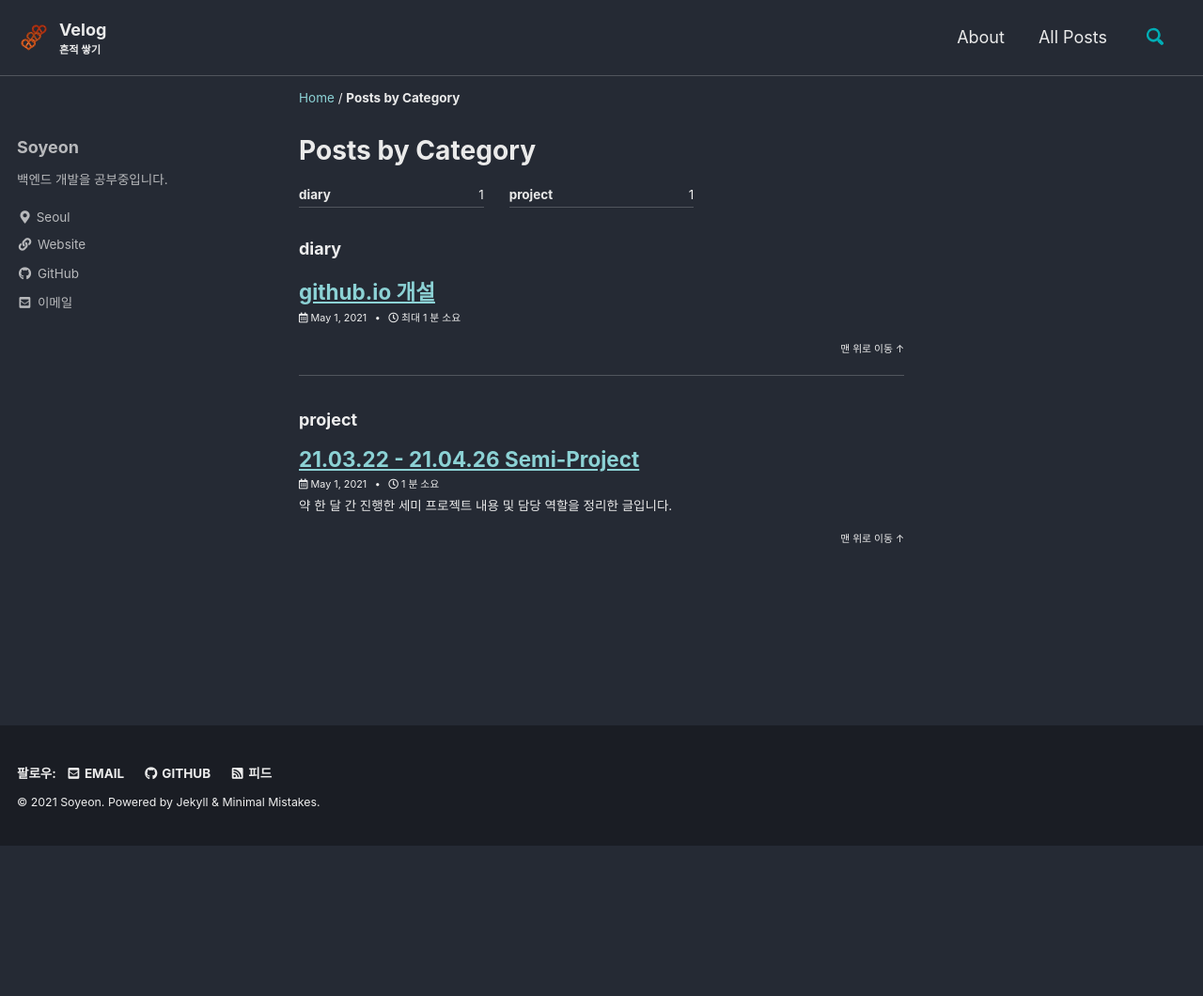
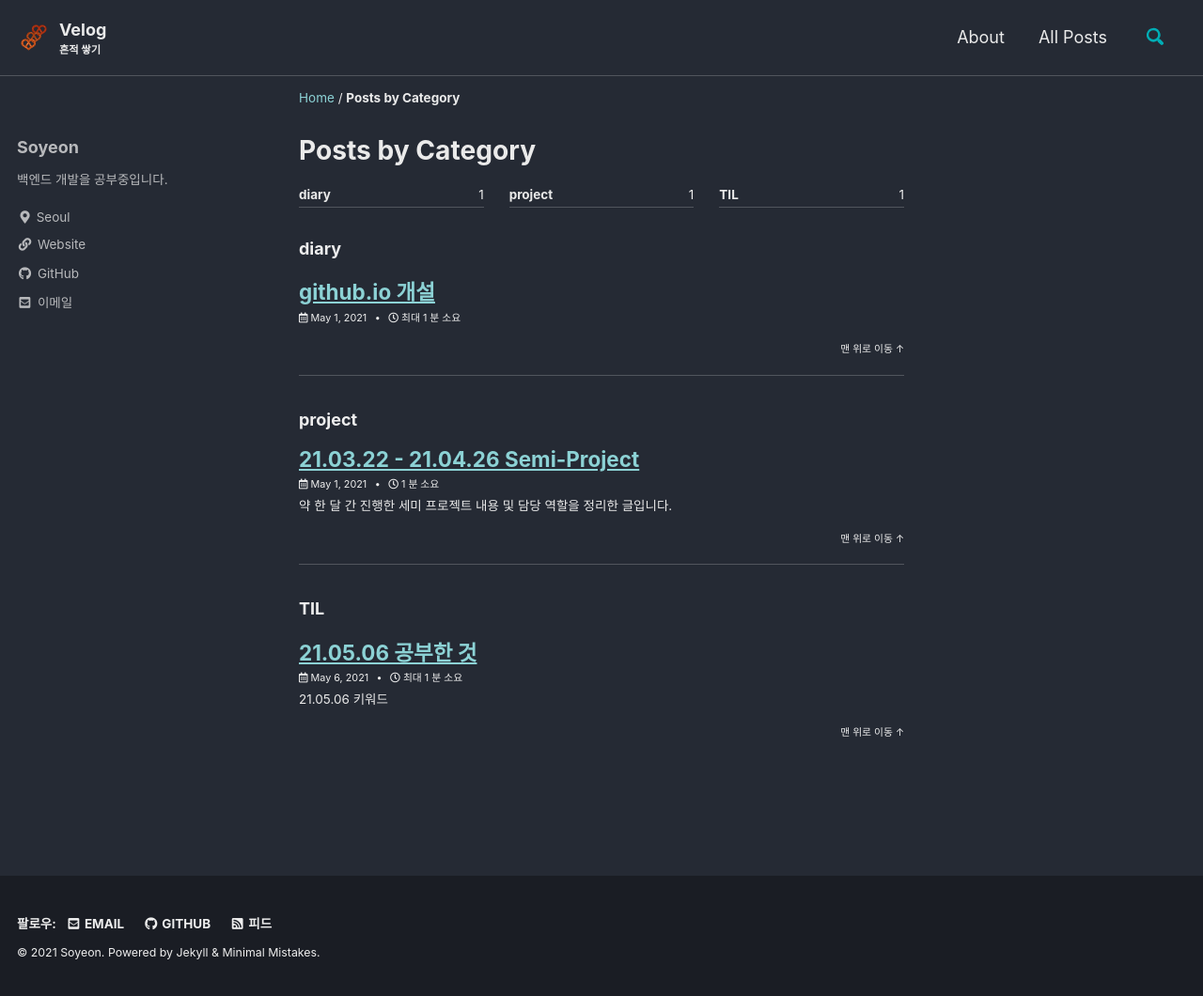
Before and after one commit to liv660/liv660.github.io, a Jekyll site: the page built from _pages/category-archive.md, in a window 1280 px wide. Shown: the whole page at 94% size. Built offline with Jekyll 4.4.1, drawn with Linux system fonts in a browser that asks for light colours; cached includes are drawn as plain includes; before the commit the page ends 900 px from its top, so only the background shows below that; part of the change alters nothing that is shown.

Commit message:
write new Posts

```diff
--- a/_pages/category-archive.md
+++ b/_pages/category-archive.md
@@ -6,4 +6,5 @@ author_profile: true
 categories:
   -diary
   -project
+  -TIL
 ---
--- /dev/null
+++ b/_posts/TIL/21.05.study/2021-05-06-study.md
@@ -0,0 +1,14 @@
+---
+title:  "21.05.06 공부한 것"
+excerpt: "21.05.06 키워드"
+categories:
+  - TIL
+---
+
+
+# 📝21.05.06 TIL
++ `스프링 입문을 위한 자바 객체 지향의 원리와 이해`
+  + 객체 지향 프로그램의 메모리 사용 방식(T메모리 구조)
+  + main() 메서드가 실행 되기 전 JRE의 동작과 JVM의 전처리 과정
+  + main()의 동작이 끝난 후 JRE와 JVM의 동작
+  + '외부 스택 프레임에서 내부 스택 프레임의 변수에 접근하는 것은 불가능하나, 그 역은 가능하다.'
```
